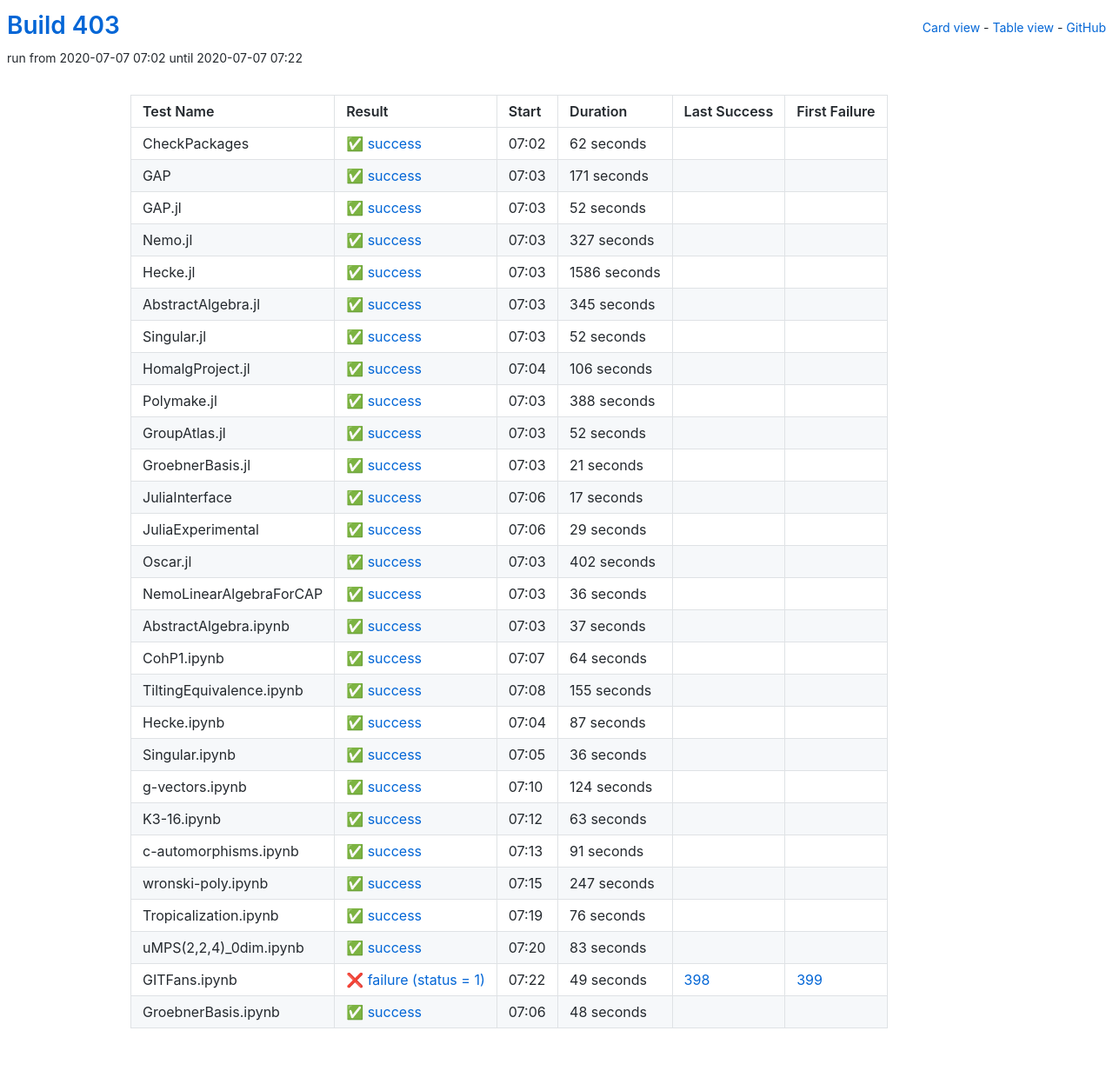
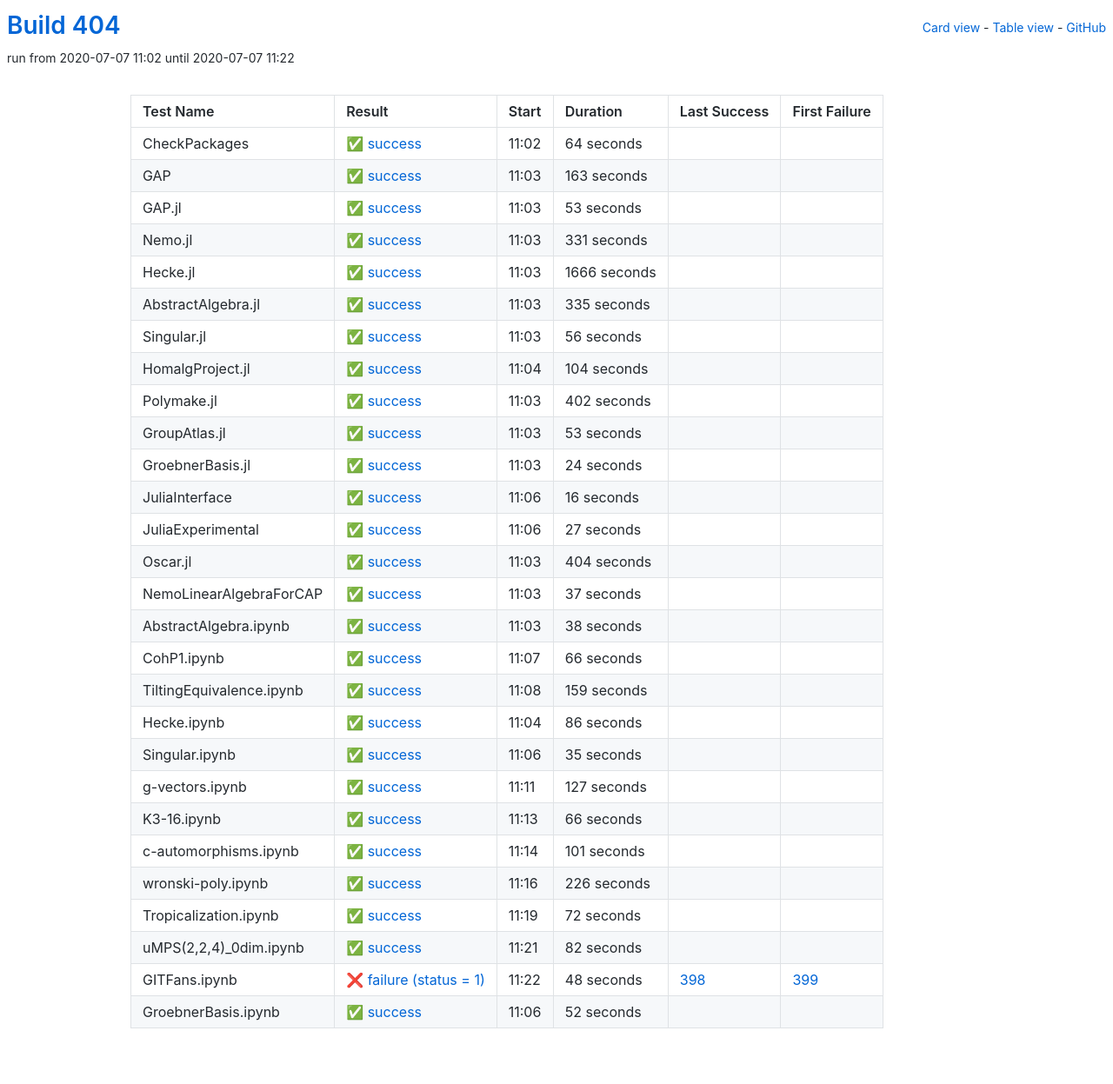
Before and after one commit to oscar-system/oscar-ci-status-stable, a Jekyll site: the page built from table.html, in a window 1280 px wide. Shown: the whole page at 87% size. Built offline with Jekyll 4.4.1, drawn with Linux system fonts in a browser that asks for light colours; part of the change alters nothing that is shown.

Commit message:
Build #404

```diff
--- a/_data/ci.yml
+++ b/_data/ci.yml
@@ -1,6 +1,6 @@
 ---
-build: 403
-build_url: https://oscarci.mathematik.uni-kl.de/job/oscar-stable/403/
+build: 404
+build_url: https://oscarci.mathematik.uni-kl.de/job/oscar-stable/404/
 job: oscar-stable
 organization: oscar-system
 repo: oscar-ci-status-stable
@@ -8,32 +8,332 @@ repourl: https://github.com/oscar-system/oscar-ci-status-stable
 tests:
 - name: CheckPackages
   id: checkpackages
-  log: https://oscarci.mathematik.uni-kl.de/job/oscar-stable/403/artifact/logs/build-403/CheckPackages.log
-  start: 2020-07-07 07:02
+  log: https://oscarci.mathematik.uni-kl.de/job/oscar-stable/404/artifact/logs/build-404/CheckPackages.log
+  start: 2020-07-07 11:02
   success: true
   exitcode: 0
   status: success
-  duration: 62
+  duration: 64
   last_success: false
   last_success_url:
   first_failure: false
   first_failure_url:
 - name: GAP
   id: gap
-  log: https://oscarci.mathematik.uni-kl.de/job/oscar-stable/403/artifact/logs/build-403/GAP.log
-  start: 2020-07-07 07:03
+  log: https://oscarci.mathematik.uni-kl.de/job/oscar-stable/404/artifact/logs/build-404/GAP.log
+  start: 2020-07-07 11:03
   success: true
   exitcode: 0
   status: success
-  duration: 171
+  duration: 163
   last_success: false
   last_success_url:
   first_failure: false
   first_failure_url:
 - name: GAP.jl
   id: gap-jl
-  log: https://oscarci.mathematik.uni-kl.de/job/oscar-stable/403/artifact/logs/build-403/GAP.jl.log
-  start: 2020-07-07 07:03
+  log: https://oscarci.mathematik.uni-kl.de/job/oscar-stable/404/artifact/logs/build-404/GAP.jl.log
+  start: 2020-07-07 11:03
+  success: true
+  exitcode: 0
+  status: success
+  duration: 53
+  last_success: false
+  last_success_url:
+  first_failure: false
+  first_failure_url:
+- name: Nemo.jl
+  id: nemo-jl
+  log: https://oscarci.mathematik.uni-kl.de/job/oscar-stable/404/artifact/logs/build-404/Nemo.jl.log
+  start: 2020-07-07 11:03
+  success: true
+  exitcode: 0
+  status: success
+  duration: 331
+  last_success: false
+  last_success_url:
+  first_failure: false
+  first_failure_url:
+- name: Hecke.jl
+  id: hecke-jl
+  log: https://oscarci.mathematik.uni-kl.de/job/oscar-stable/404/artifact/logs/build-404/Hecke.jl.log
+  start: 2020-07-07 11:03
+  success: true
+  exitcode: 0
+  status: success
+  duration: 1666
+  last_success: false
+  last_success_url:
+  first_failure: false
+  first_failure_url:
+- name: AbstractAlgebra.jl
+  id: abstractalgebra-jl
+  log: https://oscarci.mathematik.uni-kl.de/job/oscar-stable/404/artifact/logs/build-404/AbstractAlgebra.jl.log
+  start: 2020-07-07 11:03
+  success: true
+  exitcode: 0
+  status: success
+  duration: 335
+  last_success: false
+  last_success_url:
+  first_failure: false
+  first_failure_url:
+- name: Singular.jl
+  id: singular-jl
+  log: https://oscarci.mathematik.uni-kl.de/job/oscar-stable/404/artifact/logs/build-404/Singular.jl.log
+  start: 2020-07-07 11:03
+  success: true
+  exitcode: 0
+  status: success
+  duration: 56
+  last_success: false
+  last_success_url:
+  first_failure: false
+  first_failure_url:
+- name: HomalgProject.jl
+  id: homalgproject-jl
+  log: https://oscarci.mathematik.uni-kl.de/job/oscar-stable/404/artifact/logs/build-404/HomalgProject.jl.log
+  start: 2020-07-07 11:04
+  success: true
+  exitcode: 0
+  status: success
+  duration: 104
+  last_success: false
+  last_success_url:
+  first_failure: false
+  first_failure_url:
+- name: Polymake.jl
+  id: polymake-jl
+  log: https://oscarci.mathematik.uni-kl.de/job/oscar-stable/404/artifact/logs/build-404/Polymake.jl.log
+  start: 2020-07-07 11:03
+  success: true
+  exitcode: 0
+  status: success
+  duration: 402
+  last_success: false
+  last_success_url:
+  first_failure: false
+  first_failure_url:
+- name: GroupAtlas.jl
+  id: groupatlas-jl
+  log: https://oscarci.mathematik.uni-kl.de/job/oscar-stable/404/artifact/logs/build-404/GroupAtlas.jl.log
+  start: 2020-07-07 11:03
+  success: true
+  exitcode: 0
+  status: success
+  duration: 53
+  last_success: false
+  last_success_url:
+  first_failure: false
+  first_failure_url:
+- name: GroebnerBasis.jl
+  id: groebnerbasis-jl
+  log: https://oscarci.mathematik.uni-kl.de/job/oscar-stable/404/artifact/logs/build-404/GroebnerBasis.jl.log
+  start: 2020-07-07 11:03
+  success: true
+  exitcode: 0
+  status: success
+  duration: 24
+  last_success: false
+  last_success_url:
+  first_failure: false
+  first_failure_url:
+- name: JuliaInterface
+  id: juliainterface
+  log: https://oscarci.mathematik.uni-kl.de/job/oscar-stable/404/artifact/logs/build-404/JuliaInterface.log
+  start: 2020-07-07 11:06
+  success: true
+  exitcode: 0
+  status: success
+  duration: 16
+  last_success: false
+  last_success_url:
+  first_failure: false
+  first_failure_url:
+- name: JuliaExperimental
+  id: juliaexperimental
+  log: https://oscarci.mathematik.uni-kl.de/job/oscar-stable/404/artifact/logs/build-404/JuliaExperimental.log
+  start: 2020-07-07 11:06
+  success: true
+  exitcode: 0
+  status: success
+  duration: 27
+  last_success: false
+  last_success_url:
+  first_failure: false
+  first_failure_url:
+- name: Oscar.jl
+  id: oscar-jl
+  log: https://oscarci.mathematik.uni-kl.de/job/oscar-stable/404/artifact/logs/build-404/Oscar.jl.log
+  start: 2020-07-07 11:03
+  success: true
+  exitcode: 0
+  status: success
+  duration: 404
+  last_success: false
+  last_success_url:
+  first_failure: false
+  first_failure_url:
+- name: NemoLinearAlgebraForCAP
+  id: nemolinearalgebraforcap
+  log: https://oscarci.mathematik.uni-kl.de/job/oscar-stable/404/artifact/logs/build-404/NemoLinearAlgebraForCAP.log
+  start: 2020-07-07 11:03
+  success: true
+  exitcode: 0
+  status: success
+  duration: 37
+  last_success: false
+  last_success_url:
+  first_failure: false
+  first_failure_url:
+- name: AbstractAlgebra.ipynb
+  id: abstractalgebra-ipynb
+  log: https://oscarci.mathematik.uni-kl.de/job/oscar-stable/404/artifact/logs/build-404/AbstractAlgebra.ipynb.log
+  start: 2020-07-07 11:03
+  success: true
+  exitcode: 0
+  status: success
+  duration: 38
+  last_success: false
+  last_success_url:
+  first_failure: false
+  first_failure_url:
+- name: CohP1.ipynb
+  id: cohp1-ipynb
+  log: https://oscarci.mathematik.uni-kl.de/job/oscar-stable/404/artifact/logs/build-404/CohP1.ipynb.log
+  start: 2020-07-07 11:07
+  success: true
+  exitcode: 0
+  status: success
+  duration: 66
+  last_success: false
+  last_success_url:
+  first_failure: false
+  first_failure_url:
+- name: TiltingEquivalence.ipynb
+  id: tiltingequivalence-ipynb
+  log: https://oscarci.mathematik.uni-kl.de/job/oscar-stable/404/artifact/logs/build-404/TiltingEquivalence.ipynb.log
+  start: 2020-07-07 11:08
+  success: true
+  exitcode: 0
+  status: success
+  duration: 159
+  last_success: false
+  last_success_url:
+  first_failure: false
+  first_failure_url:
+- name: Hecke.ipynb
+  id: hecke-ipynb
+  log: https://oscarci.mathematik.uni-kl.de/job/oscar-stable/404/artifact/logs/build-404/Hecke.ipynb.log
+  start: 2020-07-07 11:04
+  success: true
+  exitcode: 0
+  status: success
+  duration: 86
+  last_success: false
+  last_success_url:
+  first_failure: false
+  first_failure_url:
+- name: Singular.ipynb
+  id: singular-ipynb
+  log: https://oscarci.mathematik.uni-kl.de/job/oscar-stable/404/artifact/logs/build-404/Singular.ipynb.log
+  start: 2020-07-07 11:06
+  success: true
+  exitcode: 0
+  status: success
+  duration: 35
+  last_success: false
+  last_success_url:
+  first_failure: false
+  first_failure_url:
+- name: g-vectors.ipynb
+  id: g-vectors-ipynb
+  log: https://oscarci.mathematik.uni-kl.de/job/oscar-stable/404/artifact/logs/build-404/g-vectors.ipynb.log
+  start: 2020-07-07 11:11
+  success: true
+  exitcode: 0
+  status: success
+  duration: 127
+  last_success: false
+  last_success_url:
+  first_failure: false
+  first_failure_url:
+- name: K3-16.ipynb
+  id: k3-16-ipynb
+  log: https://oscarci.mathematik.uni-kl.de/job/oscar-stable/404/artifact/logs/build-404/K3-16.ipynb.log
+  start: 2020-07-07 11:13
+  success: true
+  exitcode: 0
+  status: success
+  duration: 66
+  last_success: false
+  last_success_url:
+  first_failure: false
+  first_failure_url:
+- name: c-automorphisms.ipynb
+  id: c-automorphisms-ipynb
+  log: https://oscarci.mathematik.uni-kl.de/job/oscar-stable/404/artifact/logs/build-404/c-automorphisms.ipynb.log
+  start: 2020-07-07 11:14
+  success: true
+  exitcode: 0
+  status: success
+  duration: 101
+  last_success: false
+  last_success_url:
+  first_failure: false
+  first_failure_url:
+- name: wronski-poly.ipynb
+  id: wronski-poly-ipynb
+  log: https://oscarci.mathematik.uni-kl.de/job/oscar-stable/404/artifact/logs/build-404/wronski-poly.ipynb.log
+  start: 2020-07-07 11:16
+  success: true
+  exitcode: 0
+  status: success
+  duration: 226
+  last_success: false
+  last_success_url:
+  first_failure: false
+  first_failure_url:
+- name: Tropicalization.ipynb
+  id: tropicalization-ipynb
+  log: https://oscarci.mathematik.uni-kl.de/job/oscar-stable/404/artifact/logs/build-404/Tropicalization.ipynb.log
+  start: 2020-07-07 11:19
+  success: true
+  exitcode: 0
+  status: success
+  duration: 72
+  last_success: false
+  last_success_url:
+  first_failure: false
+  first_failure_url:
+- name: uMPS(2,2,4)_0dim.ipynb
+  id: umps-2-2-4-0dim-ipynb
+  log: https://oscarci.mathematik.uni-kl.de/job/oscar-stable/404/artifact/logs/build-404/uMPS-2-2-4-_0dim.ipynb.log
+  start: 2020-07-07 11:21
+  success: true
+  exitcode: 0
+  status: success
+  duration: 82
+  last_success: false
+  last_success_url:
+  first_failure: false
+  first_failure_url:
+- name: GITFans.ipynb
+  id: gitfans-ipynb
+  log: https://oscarci.mathematik.uni-kl.de/job/oscar-stable/404/artifact/logs/build-404/GITFans.ipynb.log
+  start: 2020-07-07 11:22
+  success: false
+  exitcode: 1
+  status: failure
+  duration: 48
+  last_success: 398
+  last_success_url: https://oscarci.mathematik.uni-kl.de/job/oscar-stable/398/
+  first_failure: 399
+  first_failure_url: https://oscarci.mathematik.uni-kl.de/job/oscar-stable/399/
+- name: GroebnerBasis.ipynb
+  id: groebnerbasis-ipynb
+  log: https://oscarci.mathematik.uni-kl.de/job/oscar-stable/404/artifact/logs/build-404/GroebnerBasis.ipynb.log
+  start: 2020-07-07 11:06
   success: true
   exitcode: 0
   status: success
@@ -42,303 +342,3 @@ tests:
   last_success_url:
   first_failure: false
   first_failure_url:
-- name: Nemo.jl
-  id: nemo-jl
-  log: https://oscarci.mathematik.uni-kl.de/job/oscar-stable/403/artifact/logs/build-403/Nemo.jl.log
-  start: 2020-07-07 07:03
-  success: true
-  exitcode: 0
-  status: success
-  duration: 327
-  last_success: false
-  last_success_url:
-  first_failure: false
-  first_failure_url:
-- name: Hecke.jl
-  id: hecke-jl
-  log: https://oscarci.mathematik.uni-kl.de/job/oscar-stable/403/artifact/logs/build-403/Hecke.jl.log
-  start: 2020-07-07 07:03
-  success: true
-  exitcode: 0
-  status: success
-  duration: 1586
-  last_success: false
-  last_success_url:
-  first_failure: false
-  first_failure_url:
-- name: AbstractAlgebra.jl
-  id: abstractalgebra-jl
-  log: https://oscarci.mathematik.uni-kl.de/job/oscar-stable/403/artifact/logs/build-403/AbstractAlgebra.jl.log
-  start: 2020-07-07 07:03
-  success: true
-  exitcode: 0
-  status: success
-  duration: 345
-  last_success: false
-  last_success_url:
-  first_failure: false
-  first_failure_url:
-- name: Singular.jl
-  id: singular-jl
-  log: https://oscarci.mathematik.uni-kl.de/job/oscar-stable/403/artifact/logs/build-403/Singular.jl.log
-  start: 2020-07-07 07:03
-  success: true
-  exitcode: 0
-  status: success
-  duration: 52
-  last_success: false
-  last_success_url:
-  first_failure: false
-  first_failure_url:
-- name: HomalgProject.jl
-  id: homalgproject-jl
-  log: https://oscarci.mathematik.uni-kl.de/job/oscar-stable/403/artifact/logs/build-403/HomalgProject.jl.log
-  start: 2020-07-07 07:04
-  success: true
-  exitcode: 0
-  status: success
-  duration: 106
-  last_success: false
-  last_success_url:
-  first_failure: false
-  first_failure_url:
-- name: Polymake.jl
-  id: polymake-jl
-  log: https://oscarci.mathematik.uni-kl.de/job/oscar-stable/403/artifact/logs/build-403/Polymake.jl.log
-  start: 2020-07-07 07:03
-  success: true
-  exitcode: 0
-  status: success
-  duration: 388
-  last_success: false
-  last_success_url:
-  first_failure: false
-  first_failure_url:
-- name: GroupAtlas.jl
-  id: groupatlas-jl
-  log: https://oscarci.mathematik.uni-kl.de/job/oscar-stable/403/artifact/logs/build-403/GroupAtlas.jl.log
-  start: 2020-07-07 07:03
-  success: true
-  exitcode: 0
-  status: success
-  duration: 52
-  last_success: false
-  last_success_url:
-  first_failure: false
-  first_failure_url:
-- name: GroebnerBasis.jl
-  id: groebnerbasis-jl
-  log: https://oscarci.mathematik.uni-kl.de/job/oscar-stable/403/artifact/logs/build-403/GroebnerBasis.jl.log
-  start: 2020-07-07 07:03
-  success: true
-  exitcode: 0
-  status: success
-  duration: 21
-  last_success: false
-  last_success_url:
-  first_failure: false
-  first_failure_url:
-- name: JuliaInterface
-  id: juliainterface
-  log: https://oscarci.mathematik.uni-kl.de/job/oscar-stable/403/artifact/logs/build-403/JuliaInterface.log
-  start: 2020-07-07 07:06
-  success: true
-  exitcode: 0
-  status: success
-  duration: 17
-  last_success: false
-  last_success_url:
-  first_failure: false
-  first_failure_url:
-- name: JuliaExperimental
-  id: juliaexperimental
-  log: https://oscarci.mathematik.uni-kl.de/job/oscar-stable/403/artifact/logs/build-403/JuliaExperimental.log
-  start: 2020-07-07 07:06
-  success: true
-  exitcode: 0
-  status: success
-  duration: 29
-  last_success: false
-  last_success_url:
-  first_failure: false
-  first_failure_url:
-- name: Oscar.jl
-  id: oscar-jl
-  log: https://oscarci.mathematik.uni-kl.de/job/oscar-stable/403/artifact/logs/build-403/Oscar.jl.log
-  start: 2020-07-07 07:03
-  success: true
-  exitcode: 0
-  status: success
-  duration: 402
-  last_success: false
-  last_success_url:
-  first_failure: false
-  first_failure_url:
-- name: NemoLinearAlgebraForCAP
-  id: nemolinearalgebraforcap
-  log: https://oscarci.mathematik.uni-kl.de/job/oscar-stable/403/artifact/logs/build-403/NemoLinearAlgebraForCAP.log
-  start: 2020-07-07 07:03
-  success: true
-  exitcode: 0
-  status: success
-  duration: 36
-  last_success: false
-  last_success_url:
-  first_failure: false
-  first_failure_url:
-- name: AbstractAlgebra.ipynb
-  id: abstractalgebra-ipynb
-  log: https://oscarci.mathematik.uni-kl.de/job/oscar-stable/403/artifact/logs/build-403/AbstractAlgebra.ipynb.log
-  start: 2020-07-07 07:03
-  success: true
-  exitcode: 0
-  status: success
-  duration: 37
-  last_success: false
-  last_success_url:
-  first_failure: false
-  first_failure_url:
-- name: CohP1.ipynb
-  id: cohp1-ipynb
-  log: https://oscarci.mathematik.uni-kl.de/job/oscar-stable/403/artifact/logs/build-403/CohP1.ipynb.log
-  start: 2020-07-07 07:07
-  success: true
-  exitcode: 0
-  status: success
-  duration: 64
-  last_success: false
-  last_success_url:
-  first_failure: false
-  first_failure_url:
-- name: TiltingEquivalence.ipynb
-  id: tiltingequivalence-ipynb
-  log: https://oscarci.mathematik.uni-kl.de/job/oscar-stable/403/artifact/logs/build-403/TiltingEquivalence.ipynb.log
-  start: 2020-07-07 07:08
-  success: true
-  exitcode: 0
-  status: success
-  duration: 155
-  last_success: false
-  last_success_url:
-  first_failure: false
-  first_failure_url:
-- name: Hecke.ipynb
-  id: hecke-ipynb
-  log: https://oscarci.mathematik.uni-kl.de/job/oscar-stable/403/artifact/logs/build-403/Hecke.ipynb.log
-  start: 2020-07-07 07:04
-  success: true
-  exitcode: 0
-  status: success
-  duration: 87
-  last_success: false
-  last_success_url:
-  first_failure: false
-  first_failure_url:
-- name: Singular.ipynb
-  id: singular-ipynb
-  log: https://oscarci.mathematik.uni-kl.de/job/oscar-stable/403/artifact/logs/build-403/Singular.ipynb.log
-  start: 2020-07-07 07:05
-  success: true
-  exitcode: 0
-  status: success
-  duration: 36
-  last_success: false
-  last_success_url:
-  first_failure: false
-  first_failure_url:
-- name: g-vectors.ipynb
-  id: g-vectors-ipynb
-  log: https://oscarci.mathematik.uni-kl.de/job/oscar-stable/403/artifact/logs/build-403/g-vectors.ipynb.log
-  start: 2020-07-07 07:10
-  success: true
-  exitcode: 0
-  status: success
-  duration: 124
-  last_success: false
-  last_success_url:
-  first_failure: false
-  first_failure_url:
-- name: K3-16.ipynb
-  id: k3-16-ipynb
-  log: https://oscarci.mathematik.uni-kl.de/job/oscar-stable/403/artifact/logs/build-403/K3-16.ipynb.log
-  start: 2020-07-07 07:12
-  success: true
-  exitcode: 0
-  status: success
-  duration: 63
-  last_success: false
-  last_success_url:
-  first_failure: false
-  first_failure_url:
-- name: c-automorphisms.ipynb
-  id: c-automorphisms-ipynb
-  log: https://oscarci.mathematik.uni-kl.de/job/oscar-stable/403/artifact/logs/build-403/c-automorphisms.ipynb.log
-  start: 2020-07-07 07:13
-  success: true
-  exitcode: 0
-  status: success
-  duration: 91
-  last_success: false
-  last_success_url:
-  first_failure: false
-  first_failure_url:
-- name: wronski-poly.ipynb
-  id: wronski-poly-ipynb
-  log: https://oscarci.mathematik.uni-kl.de/job/oscar-stable/403/artifact/logs/build-403/wronski-poly.ipynb.log
-  start: 2020-07-07 07:15
-  success: true
-  exitcode: 0
-  status: success
-  duration: 247
-  last_success: false
-  last_success_url:
-  first_failure: false
-  first_failure_url:
-- name: Tropicalization.ipynb
-  id: tropicalization-ipynb
-  log: https://oscarci.mathematik.uni-kl.de/job/oscar-stable/403/artifact/logs/build-403/Tropicalization.ipynb.log
-  start: 2020-07-07 07:19
-  success: true
-  exitcode: 0
-  status: success
-  duration: 76
-  last_success: false
-  last_success_url:
-  first_failure: false
-  first_failure_url:
-- name: uMPS(2,2,4)_0dim.ipynb
-  id: umps-2-2-4-0dim-ipynb
-  log: https://oscarci.mathematik.uni-kl.de/job/oscar-stable/403/artifact/logs/build-403/uMPS-2-2-4-_0dim.ipynb.log
-  start: 2020-07-07 07:20
-  success: true
-  exitcode: 0
-  status: success
-  duration: 83
-  last_success: false
-  last_success_url:
-  first_failure: false
-  first_failure_url:
-- name: GITFans.ipynb
-  id: gitfans-ipynb
-  log: https://oscarci.mathematik.uni-kl.de/job/oscar-stable/403/artifact/logs/build-403/GITFans.ipynb.log
-  start: 2020-07-07 07:22
-  success: false
-  exitcode: 1
-  status: failure
-  duration: 49
-  last_success: 398
-  last_success_url: https://oscarci.mathematik.uni-kl.de/job/oscar-stable/398/
-  first_failure: 399
-  first_failure_url: https://oscarci.mathematik.uni-kl.de/job/oscar-stable/399/
-- name: GroebnerBasis.ipynb
-  id: groebnerbasis-ipynb
-  log: https://oscarci.mathematik.uni-kl.de/job/oscar-stable/403/artifact/logs/build-403/GroebnerBasis.ipynb.log
-  start: 2020-07-07 07:06
-  success: true
-  exitcode: 0
-  status: success
-  duration: 48
-  last_success: false
-  last_success_url:
-  first_failure: false
-  first_failure_url:
```
Also changed, not shown: README.md.
